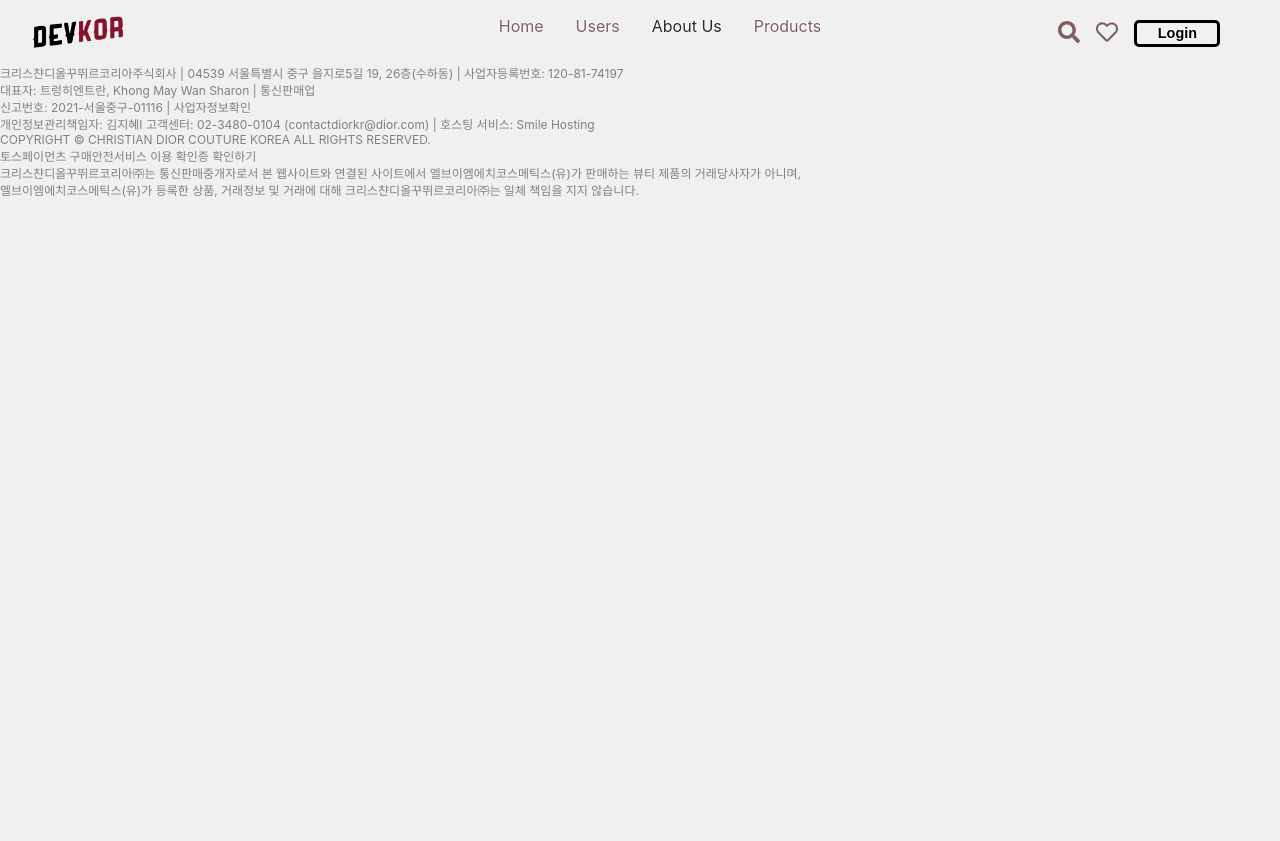
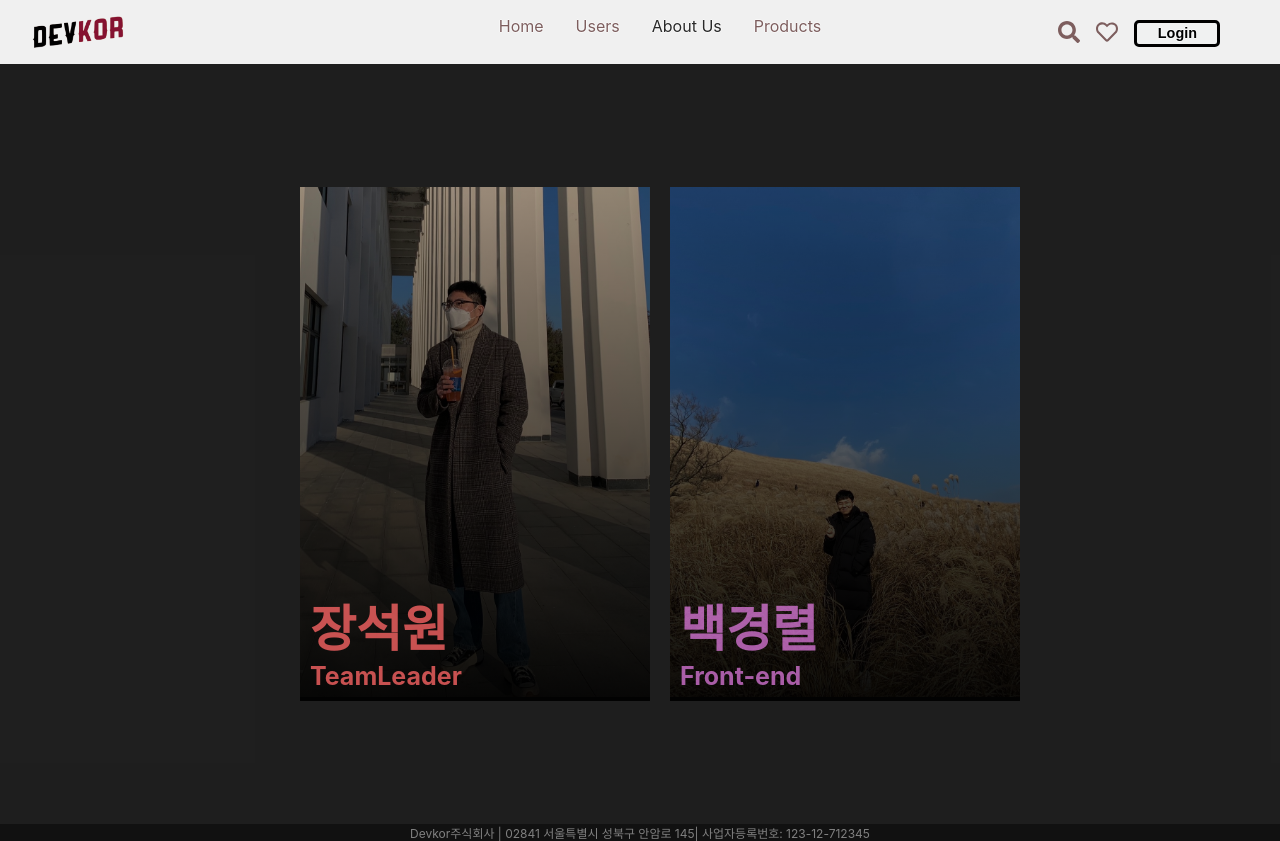
Before and after one commit to KR-0822/devkorpage, a React (Create React App) app: page /Aboutus in a window 1280 px wide. Before the commit the page ends 800 px from the top, so only its background shows below. Built offline with nearby package versions, Linux system fonts and the light colour scheme.

Commit message:
About Us

```diff
--- a/src/Aboutus/pages/aboutus.css
+++ b/src/Aboutus/pages/aboutus.css
@@ -10,3 +10,122 @@
 
 
 }
+
+.aboutuspage{
+    display: flex;
+    justify-content: center;
+    align-items: center;
+    flex-direction: column;
+    background-color: #111;
+
+}
+
+body, ull, h2, p{
+    margin:0 ;
+    padding:0;
+}
+
+lii{
+
+    list-style-type: none;
+}
+
+body {
+    background-color: #111;
+    color: #999;
+}
+
+.wrapper {
+    display: flex;
+    height: 95vh;
+    justify-content: center;
+    align-items: center;
+    background-color:rgba(17, 17, 17, 0.936);
+}
+
+.team{
+    display: flex;
+    justify-content: center;
+    align-items: center;
+}
+.team-item{
+    flex-basis:350px;
+    margin: 0 10px;
+}
+.team-item img{
+    width: 100%;
+}
+
+.team-item:hover{
+    flex-basis: 400px;
+
+    transition: all .2s;
+    margin: 0 20px;
+}
+
+.profile{
+    background-color: #222;
+    position: relative;
+    overflow: hidden;
+}
+
+.profile::before{
+    content: ' ';
+
+    /* Permalink - use to edit and share this gradient: https://colorzilla.com/gradient-editor/#000000+0,000000+100&0+0,0.95+100 */
+background: -moz-linear-gradient(top,  rgba(0,0,0,0) 0%, rgba(0,0,0,0.95) 100%); /* FF3.6-15 */
+background: -webkit-linear-gradient(top,  rgba(0,0,0,0) 0%,rgba(0,0,0,0.95) 100%); /* Chrome10-25,Safari5.1-6 */
+background: linear-gradient(to bottom,  rgba(0,0,0,0) 0%,rgba(0,0,0,0.95) 100%); /* W3C, IE10+, FF16+, Chrome26+, Opera12+, Safari7+ */
+filter: progid:DXImageTransform.Microsoft.gradient( startColorstr='#00000000', endColorstr='#f2000000',GradientType=0 ); /* IE6-9 */
+
+
+    position: absolute;
+    left: 0;
+    right: 0;
+    bottom: 0;
+    height: 800px;
+
+}
+
+.profile_red{
+    color: #ff6666c5
+}
+.profile_blue{
+    color: rgba(238, 130, 238, 0.693)
+}
+
+.profile-contents{
+    position: absolute;
+    left: 0;
+    bottom: 0;
+    padding: 10px;
+}
+.profile-contents h2{
+    font-size: 50px;
+}
+
+.profile-contents h2 span{
+    display: block;
+    font-size: 25px;
+}
+
+.profile-contents p{
+    color: white;
+    font-size: 15px;
+    min-width: 140px;
+    color: white;
+    max-height: 0;
+    overflow: hidden;
+    line-height: 1.2;
+    transition: all .3s;
+    opacity: 0;
+    transition-delay: .1s;
+}
+
+
+.team-item:hover .profile-contents p{
+    max-height: 6em;
+    opacity: 1;
+    margin-top: 0.2em;
+
+}
--- a/src/Aboutus/pages/aboutus.js
+++ b/src/Aboutus/pages/aboutus.js
@@ -1,23 +1,61 @@
 import "./aboutus.css";
 import MapTest from "./map";
 import MAP2 from "./map"
+import profile1 from "../images/Profile1.jpg";
+import profile2 from "../images/Profile2.jpg";
+
 const AboutUs = () => {
     return (
+      <div className="body">
+        <div className="wrapper">
+          <ul className="team">
+            <li className="team-item">
+              <div className="profile profile_red">
+                <img src={profile1} />
+                <div className="profile-contents">
+                  <h2>장석원<span>TeamLeader</span></h2>
+                  <p>백엔드 기능구현까지 모두 담당  </p>
+                  <p>프로젝트의 버스기사</p>
+                  <p> 차기뎁코임원진(진) </p>
+                  <p> 우수한 일본어 능력 보유자</p>
+                </div>
+              </div>
+            </li>
+            <li className="team-item">
+              <div className="profile profile_blue">
+              <img src={profile2} />
+                <div className="profile-contents">
+                  <h2>백경렬<span>Front-end</span></h2>
+                  <p>CSS 깎는 노인  </p>
+                  <p>프로젝트의 버스승객</p>
+                  <p>대학원생(진)</p>
+                  <p>우수한 롤체 능력 보유자</p>
 
-        <div>
-        <script
-      type="text/javascript"
-      src="//dapi.kakao.com/v2/maps/sdk.js?appkey=bebf548a81a0129815c14dd31d75db8e"></script>
-        <div id="foo1">크리스챤디올꾸뛰르코리아주식회사 | 04539 서울특별시 중구 을지로5길 19, 26층(수하동) | 사업자등록번호: 120-81-74197</div>
-        <div id="foo1">대표자: 트렁히엔트란, Khong May Wan Sharon | 통신판매업</div>
-        <div id="foo1">신고번호: 2021-서울중구-01116 | 사업자정보확인</div>
-        <div id="foo1">개인정보관리책임자: 김지혜I 고객센터: 02-3480-0104 (contactdiorkr@dior.com) | 호스팅 서비스: Smile Hosting</div>
-        <div id="foo1">COPYRIGHT © CHRISTIAN DIOR COUTURE KOREA ALL RIGHTS RESERVED.</div>
-        <div id="foo1">토스페이먼츠 구매안전서비스 이용 확인증 확인하기</div>
-        <div id="foo1">크리스챤디올꾸뛰르코리아㈜는 통신판매중개자로서 본 웹사이트와 연결된 사이트에서 엘브이엠에치코스메틱스(유)가 판매하는 뷰티 제품의 거래당사자가 아니며,</div>
-        <div id="foo1">엘브이엠에치코스메틱스(유)가 등록한 상품, 거래정보 및 거래에 대해 크리스챤디올꾸뛰르코리아㈜는 일체 책임을 지지 않습니다.</div>
+                </div>
+              </div>
+            </li>
+
+
+          </ul>
+
+
+
 
         </div>
+        <div className="aboutuspage">
+        <div id="foo1">Devkor주식회사 | 02841 서울특별시 성북구 안암로 145| 사업자등록번호: 123-12-712345</div>
+        </div>
+
+      </div>
+
+
+     //   <div className="aboutuspage">
+     //     <div id="foo1">Devkor주식회사 | 02841 서울특별시 성북구 안암로 145| 사업자등록번호: 123-12-712345</div>
+     //     <div id="foo1">Devkor주식회사 | 02841 서울특별시 성북구 안암로 145| 사업자등록번호: 123-12-712345</div>
+     //     <div id="foo1">Devkor주식회사 | 02841 서울특별시 성북구 안암로 145| 사업자등록번호: 123-12-712345</div>
+
+
+     //   </div>
     );
 }
 export default AboutUs;
--- a/src/Auth/pages/Login.js
+++ b/src/Auth/pages/Login.js
@@ -64,18 +64,18 @@
     });
   };
   return (
-    <div class="Container">
-      <input class="Input" type="text" onChange={idChangeHandler}></input>
+    <div className="Container">
+      <input className="Input" type="text" onChange={idChangeHandler}></input>
       <input
-        class="Input"
+        className="Input"
         type="password"
         onChange={passwordChangeHandler}
       ></input>
-      <button class="Button" onClick={loginSubmitHandler}>
+      <button className="Button" onClick={loginSubmitHandler}>
         login
       </button>
       <Link to={"/auth/register"}>
-        <button class="Button2"> Sign Up </button>
+        <button className="Button2"> Sign Up </button>
       </Link>
     </div>
   );
--- a/src/home/MainImage.js
+++ b/src/home/MainImage.js
@@ -10,7 +10,7 @@
         <Link to={"/collections"}>
           <div className="relativebox">
           <img className="main-image" src={main_image} alt="main_image" />
-          <div class="image1-text">
+          <div className="image1-text">
           <p>Devkor 1 </p>
           </div>
           </div>
@@ -19,7 +19,7 @@
       <div  className="image-box">
         <Link to={"/collections"}>
           <img className="main-image" src={main_image2} alt="main_image" />
-          <div class="image2-text">
+          <div className="image2-text">
           <p>Devkor 2 </p>
           </div>
         </Link>
--- a/src/products/components/ProductList.js
+++ b/src/products/components/ProductList.js
@@ -7,15 +7,15 @@
   if (props.items.length === 0) {
     return (
 
-    <div class="page-404">
-    <div class="outer">
-        <div class="middle">
-            <div class="inner">
-                <div class="inner-circle"><i class="fa fa-home"></i><span>Error</span></div>
-                <span class="inner-status">Oops! There is no product</span>
-                <span class="inner-detail">
+    <div className="page-404">
+    <div className="outer">
+        <div className="middle">
+            <div className="inner">
+                <div className="inner-circle"><i className="fa fa-home"></i><span>Error</span></div>
+                <span className="inner-status">Oops! There is no product</span>
+                <span className="inner-detail">
                   Sorry for the inconvenience.
-                    <a href="/" class="btn btn-info mtl"><i class="fa fa-home"></i>&nbsp;
+                    <a href="/" className="btn btn-info mtl"><i className="fa fa-home"></i>&nbsp;
                         Return home
                     </a>
                 </span>
--- a/src/products/components/Productitem.css
+++ b/src/products/components/Productitem.css
@@ -14,12 +14,11 @@
     display: flex;
     flex-direction: column;
     margin-bottom: 1.875rem;
-    border: 1px solid rgba(61, 61, 61, 0.186);
     border-radius: 1px;
     float: left;
     margin-top: 50px;
     margin-right: 32px;
-
+    border-bottom: none;
 
 
 
--- a/src/products/pages/ProductDetail.js
+++ b/src/products/pages/ProductDetail.js
@@ -2,7 +2,7 @@
 import { useNavigate, useParams } from "react-router-dom";
 import { NavLink } from "react-router-dom";
 import DUMMY_Products from "../components/DUMMY_PRODUCT";
-import "./Detail2.css"
+import "./ProductDetail.css"
 
 
 import Detail from "../components/Detail";
--- a/src/products/pages/Products.js
+++ b/src/products/pages/Products.js
@@ -31,7 +31,7 @@
       {isAdmin && (
         <div>
           <NavLink to="/products/add" end>
-            <button class="Add">ADD</button>
+            <button className="Add">ADD</button>
           </NavLink>
         </div>
       )}
```
Also changed, not shown: src/Aboutus/images/Profile1.jpg (added), src/Aboutus/images/Profile2.jpg (added), src/products/pages/ProductDetail.css (renamed from src/products/pages/Detail2.css).
